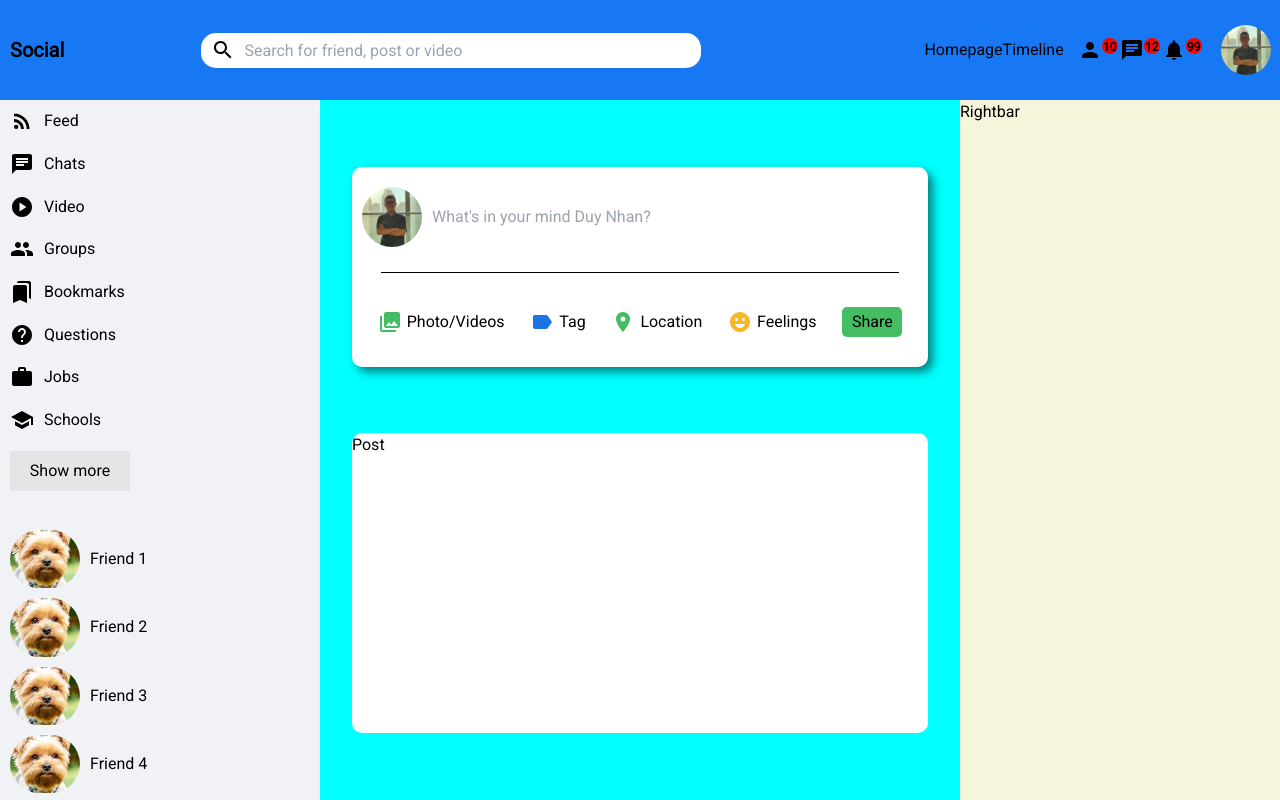
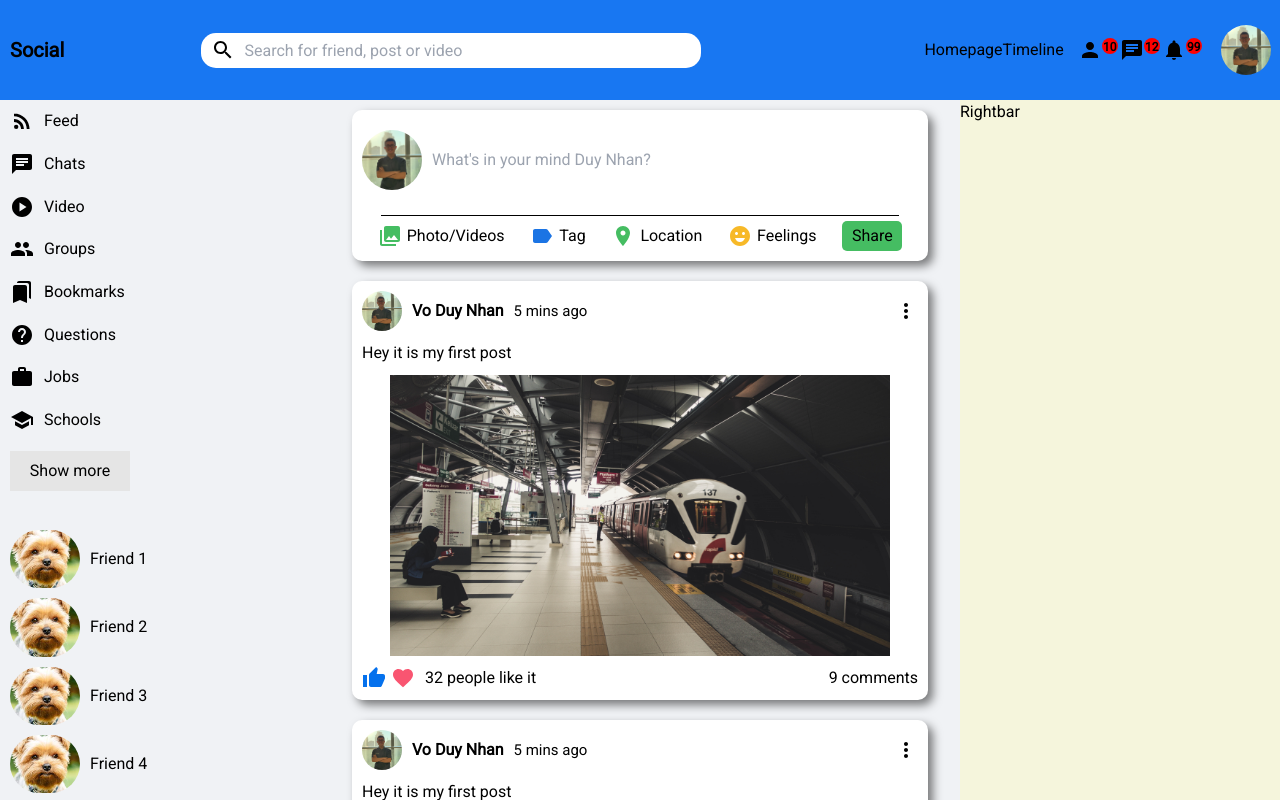
Before and after one commit to vdnhan1608/react-social, a Next.js app: page / in a window 1280 px wide. Built offline with nearby package versions, Linux system fonts and the light colour scheme.

Commit message:
fix: feed component

```diff
--- a/src/app/components/Feed.tsx
+++ b/src/app/components/Feed.tsx
@@ -7,6 +7,10 @@ export function Feed() {
 		<div className={styles.container}>
 			<StatusBox />
 			<Post />
+			<Post />
+			<Post />
+			<Post />
+			<Post />
 		</div>
 	);
 }
--- a/src/app/components/Post.tsx
+++ b/src/app/components/Post.tsx
@@ -1,5 +1,44 @@
+import Image from 'next/image';
 import styles from '../layouts/Post.module.css';
-
+import MoreVertIcon from '@mui/icons-material/MoreVert';
+import ThumbUpIcon from '@mui/icons-material/ThumbUp';
+import FavoriteIcon from '@mui/icons-material/Favorite';
 export function Post() {
-	return <div className={styles.container}>Post</div>;
+	return (
+		<div className={styles.container}>
+			<div className={styles.headContainer}>
+				<div className={styles.infoContainer}>
+					<Image
+						src="/images/avatar.png"
+						alt="image"
+						width={40}
+						height={40}
+						className={styles.avatar}
+					/>
+					<h1>Vo Duy Nhan</h1>
+					<h2>5 mins ago</h2>
+				</div>
+				<MoreVertIcon />
+			</div>
+			<div className={styles.bodyContainer}>
+				<h1>Hey it is my first post</h1>
+				<div className={styles.image}>
+					<Image
+						src="/images/train-station.jpg"
+						alt="image"
+						width={500}
+						height={500}
+					/>
+				</div>
+			</div>
+			<div className={styles.footerContainer}>
+				<div className={styles.statContainer}>
+					<ThumbUpIcon style={{ color: '#0571ed' }} />
+					<FavoriteIcon style={{ color: '#f95571' }} />
+					<h1>32 people like it</h1>
+				</div>
+				<h1>9 comments</h1>
+			</div>
+		</div>
+	);
 }
--- a/src/app/layouts/Feed.module.css
+++ b/src/app/layouts/Feed.module.css
@@ -1,9 +1,9 @@
 .container {
 	flex: 4;
-	background-color: aqua;
 	display: flex;
 	flex-direction: column;
 	align-items: center;
-	justify-content: space-evenly;
-	height: 100%;
+	height: auto;
+	overflow: hidden;
+	overflow-y: auto;
 }
--- a/src/app/layouts/Post.module.css
+++ b/src/app/layouts/Post.module.css
@@ -1,6 +1,81 @@
 .container {
 	width: 90%;
-	height: 300px;
+	height: auto;
+	padding-bottom: 10px;
 	background-color: white;
 	border-radius: 10px;
+	margin-bottom: 20px;
+	box-shadow: 5px 5px 10px rgba(0, 0, 0, 0.5);
 }
+.container h1 {
+	color: black;
+}
+.headContainer {
+	margin-top: 10px;
+	padding-left: 10px;
+	padding-right: 10px;
+	display: flex;
+	align-items: center;
+	justify-content: space-between;
+}
+.infoContainer {
+	display: flex;
+	align-items: center;
+	width: 500px;
+}
+.infoContainer h1 {
+	margin-left: 10px;
+	font-weight: bolder;
+}
+
+.infoContainer h2 {
+	margin-left: 10px;
+	font-weight: light;
+	font-size: 15px;
+}
+
+.avatar {
+	border-radius: 30px;
+}
+
+.bodyContainer {
+	width: 100%;
+	margin-top: 10px;
+	padding-left: 10px;
+	padding-right: 10px;
+}
+
+.bodyContainer h1 {
+	margin-bottom: 10px;
+}
+
+.image {
+	/* width: auto; */
+	flex: 1;
+	display: flex;
+	align-items: center;
+	/* height: auto; */
+	justify-content: center;
+}
+
+.footerContainer {
+	padding-left: 10px;
+	padding-right: 10px;
+	margin-top: 10px;
+	height: fit-content;
+	width: 100%;
+	display: flex;
+	justify-content: space-between;
+}
+
+.statContainer {
+	display: flex;
+}
+
+.statContainer h1 {
+	margin-left: 10px;
+}
+
+.statContainer > :nth-child(2) {
+	margin-left: 5px;
+}
--- a/src/app/layouts/StatusBox.module.css
+++ b/src/app/layouts/StatusBox.module.css
@@ -1,7 +1,9 @@
 .container {
-	/* margin-top: 10px; */
+	margin-top: 10px;
+	margin-bottom: 20px;
 	width: 90%;
-	height: 200px;
+	height: auto;
+	padding-bottom: 10px;
 	background-color: white;
 	display: flex;
 	flex-direction: column;
```
Also changed, not shown: public/images/train-station.jpg (added).
